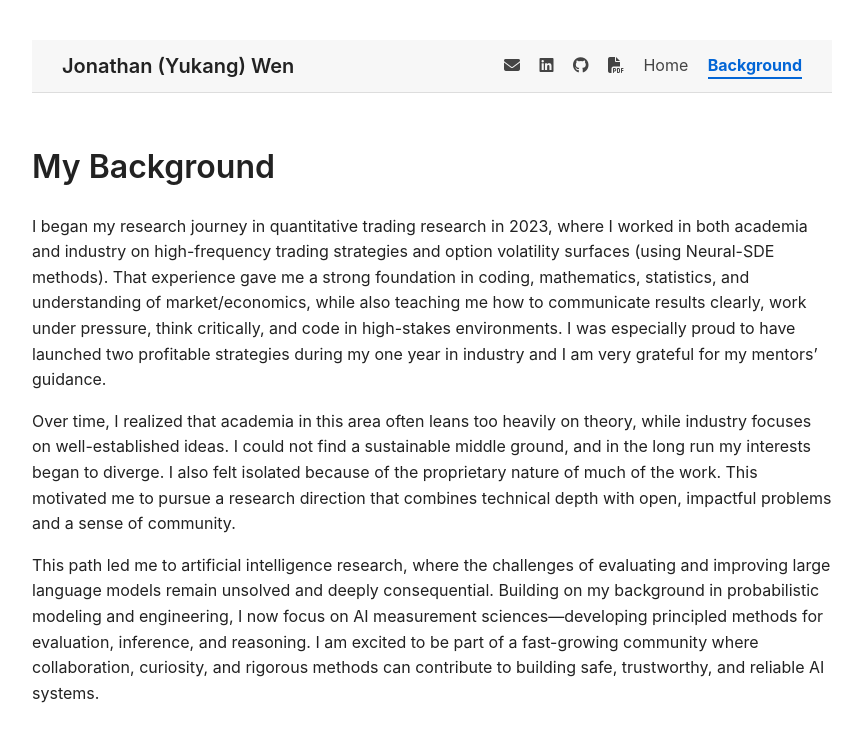
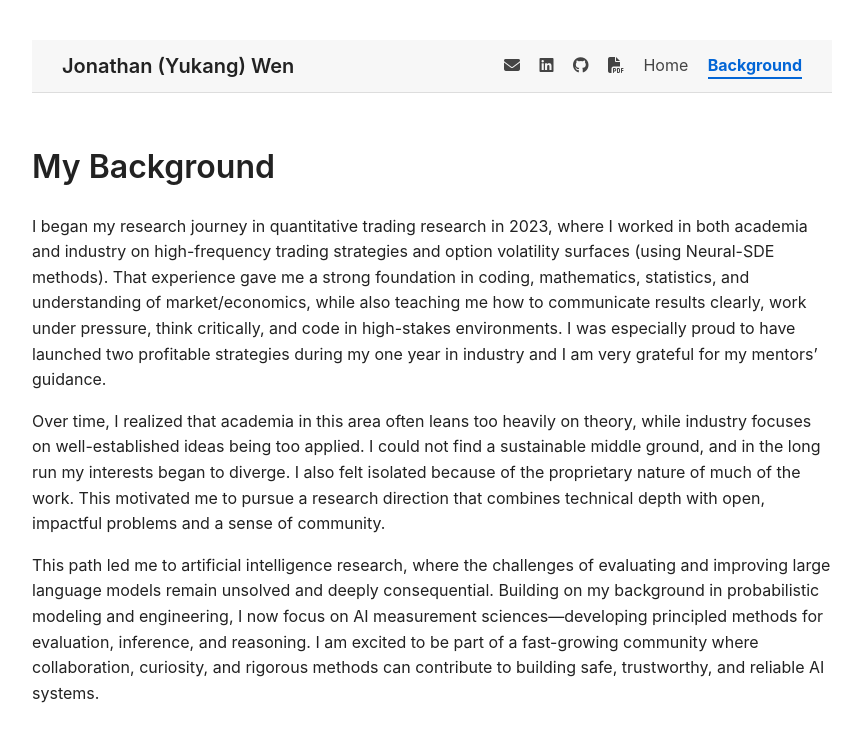
Before and after one commit to JonathanWaan/JonathanWaan.github.io, a Jekyll site: the page built from background.md, in a window 1280 px wide. Shown: the top 742 px of the page, without its empty margins (208-1070 px from the left). Built offline with Jekyll 4.4.1, drawn with Linux system fonts in a browser that asks for light colours.

Commit message:
changed bg

```diff
--- a/background.md
+++ b/background.md
@@ -8,6 +8,6 @@
 
 I began my research journey in quantitative trading research in 2023, where I worked in both academia and industry on high-frequency trading strategies and option volatility surfaces (using Neural-SDE methods). That experience gave me a strong foundation in coding, mathematics, statistics, and understanding of market/economics, while also teaching me how to communicate results clearly, work under pressure, think critically, and code in high-stakes environments. I was especially proud to have launched two profitable strategies during my one year in industry and I am very grateful for my mentors' guidance.
 
-Over time, I realized that academia in this area often leans too heavily on theory, while industry focuses on well-established ideas. I could not find a sustainable middle ground, and in the long run my interests began to diverge. I also felt isolated because of the proprietary nature of much of the work. This motivated me to pursue a research direction that combines technical depth with open, impactful problems and a sense of community.
+Over time, I realized that academia in this area often leans too heavily on theory, while industry focuses on well-established ideas being too applied. I could not find a sustainable middle ground, and in the long run my interests began to diverge. I also felt isolated because of the proprietary nature of much of the work. This motivated me to pursue a research direction that combines technical depth with open, impactful problems and a sense of community.
 
 This path led me to artificial intelligence research, where the challenges of evaluating and improving large language models remain unsolved and deeply consequential. Building on my background in probabilistic modeling and engineering, I now focus on AI measurement sciences—developing principled methods for evaluation, inference, and reasoning. I am excited to be part of a fast-growing community where collaboration, curiosity, and rigorous methods can contribute to building safe, trustworthy, and reliable AI systems.
```
